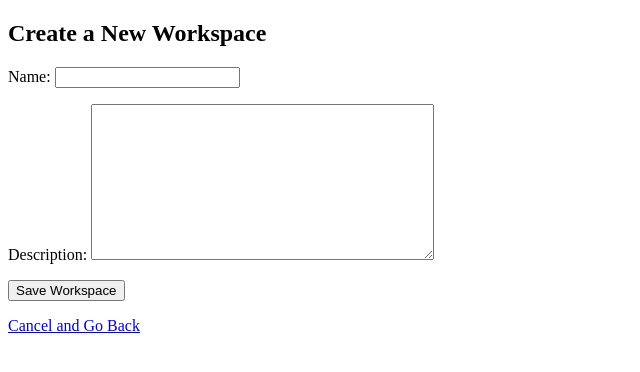
After one commit to amylambert/yapa, a Django app: page /workspaces/create/ in a window 1280 px wide. The commit adds this page. Shown: the top 372 px of the page, without its empty margins (0-640 px from the left). Run offline with Django 5.2, Linux system fonts and the light colour scheme; the visitor is signed in with stand-in values (Sample User, id 1).

Commit message:
feature: user can now create workspaces and have them listed on their account

```diff
--- /dev/null
+++ b/templates/workspaces/workspace_form.html
@@ -0,0 +1,24 @@
+<!DOCTYPE html>
+<html lang="en">
+<head>
+    <meta charset="UTF-8">
+    <title>YAPA - Create Workspace</title>
+</head>
+<body>
+    <header>
+        <h2>Create a New Workspace</h2>
+    </header>
+
+    <main>
+        <form method="post">
+            {% csrf_token %}
+            {{ form.as_p }}
+            <button type="submit">Save Workspace</button>
+        </form>
+    </main>
+
+    <footer>
+        <p><a href="{% url 'workspace-list' %}">Cancel and Go Back</a></p>
+    </footer>
+</body>
+</html>
--- a/templates/workspaces/workspace_list.html
+++ b/templates/workspaces/workspace_list.html
@@ -16,6 +16,10 @@
 
     <main>
         <h2>Your Workspaces</h2>
+        <p>
+            <a href="{% url 'workspace-create' %}">+ Create New Workspace</a>
+        </p>
+
         {% if workspaces %}
             <ul>
                 {% for space in workspaces %}
--- a/workspaces/urls.py
+++ b/workspaces/urls.py
@@ -1,5 +1,5 @@
 from django.urls import path
-from .views import WorkspaceListView
+from .views import WorkspaceCreateView, WorkspaceListView
 
 urlpatterns = [
     path(
@@ -7,4 +7,9 @@ urlpatterns = [
         WorkspaceListView.as_view(),
         name="workspace-list",
     ),
+    path(
+        "workspaces/create/",
+        WorkspaceCreateView.as_view(),
+        name="workspace-create",
+    ),
 ]
--- a/workspaces/views.py
+++ b/workspaces/views.py
@@ -24,3 +24,16 @@ class WorkspaceListView(LoginRequiredMixin, generic.ListView):
     def get_queryset(self):
         """Filter workspaces to ensure users only see their own records."""
         return Workspace.objects.filter(owner=self.request.user)
+
+class WorkspaceCreateView(LoginRequiredMixin, generic.CreateView):
+    """Controller for creating a new workspace under the current user."""
+
+    model = Workspace
+    fields = ["name", "description"]
+    template_name = "workspaces/workspace_form.html"
+    success_url = reverse_lazy("workspace-list")
+
+    def form_valid(self, form):
+        """Automatically assign the logged-in user as the owner."""
+        form.instance.owner = self.request.user
+        return super().form_valid(form)
```
Lines whose indentation alone changed are shown as unchanged.
